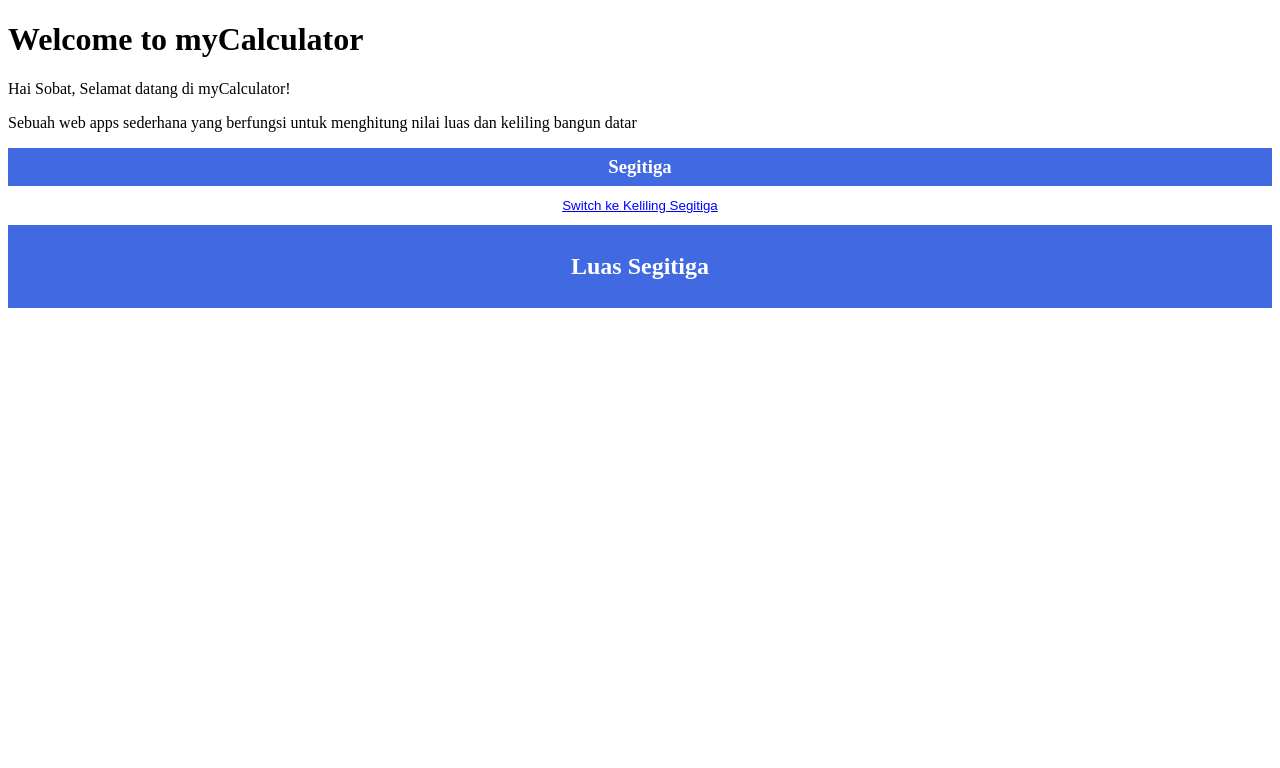
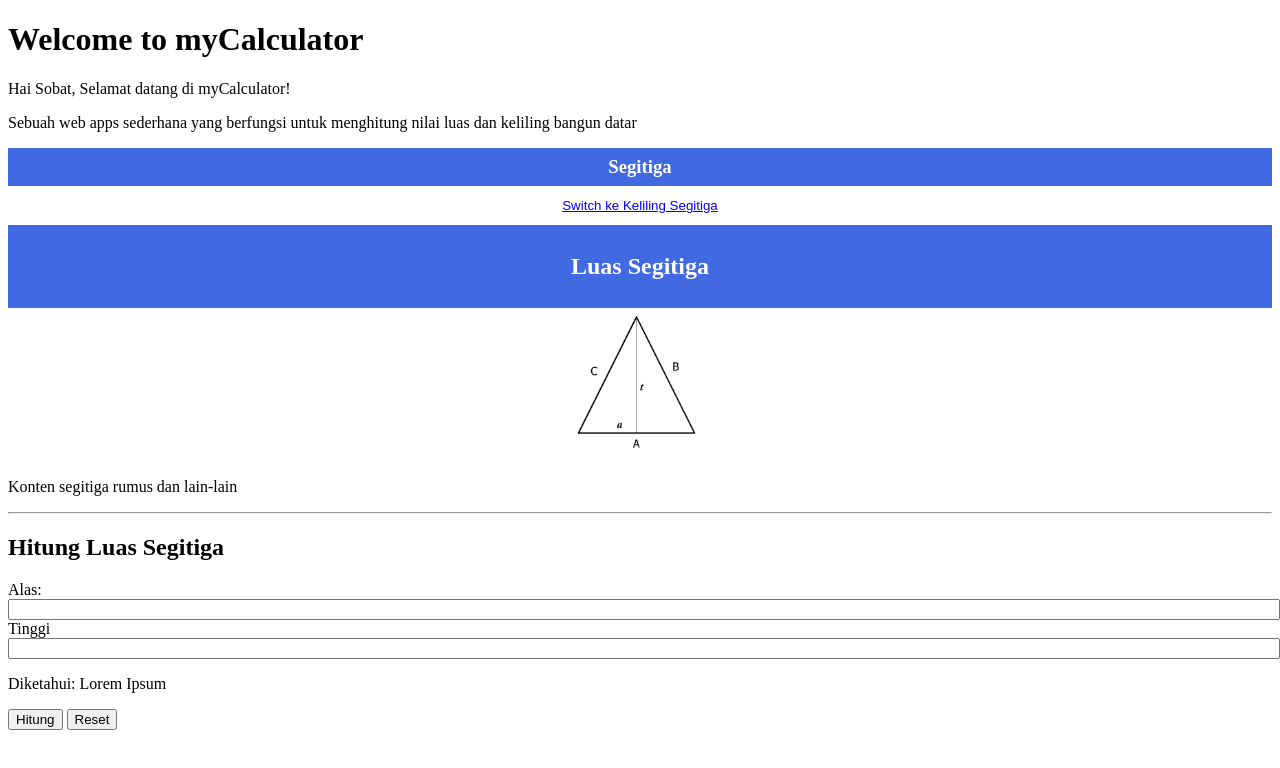
Before and after one commit to revou-fundamental-course/13-may-24-abdfurqon, a plain HTML site: page index.html in a window 1280 px wide. Drawn offline with Linux system fonts and the light colour scheme.

Commit message:
update-3

```diff
--- a/css/style.css
+++ b/css/style.css
@@ -20,3 +20,11 @@
     border: 0px;
     color:blue;
 }
+
+.formula-img{
+    text-align: center;
+}
+
+input{
+    width: 100%;
+}
--- a/index.html
+++ b/index.html
@@ -27,9 +27,40 @@
         <button type="button" id="switch-keliling"><u>Switch ke Keliling Segitiga</u></button>
 
         <section>
-            <div class="section-content">
-                <h2>Luas Segitiga</h2>
-            </div>
+            <section>
+                <div class="section-content">
+                    <h2>Luas Segitiga</h2>
+                </div>
+
+                <div class="formula-img">
+                    <img src="assets/segitiga.jpg" width="150" height="150">
+                </div>
+
+                <p>Konten segitiga rumus dan lain-lain</p>
+            </section>
+            <hr/>
+            <section>
+                <header>
+                    <h2>Hitung Luas Segitiga</h2>
+                </header>
+
+                <form>
+                    <section>
+                        <div>
+                            <label>Alas: </label><input/>
+                        </div>
+
+                        <div>
+                            <label>Tinggi </label><input/>
+                        </div>
+                    </section>
+
+                    <p>Diketahui: Lorem Ipsum</p>
+
+                    <button>Hitung</button>
+                    <button>Reset</button>
+                </form>
+            </section>
         </section>
     </section>
 </body>
```
Also changed, not shown: assets/segitiga.jpg (added).
